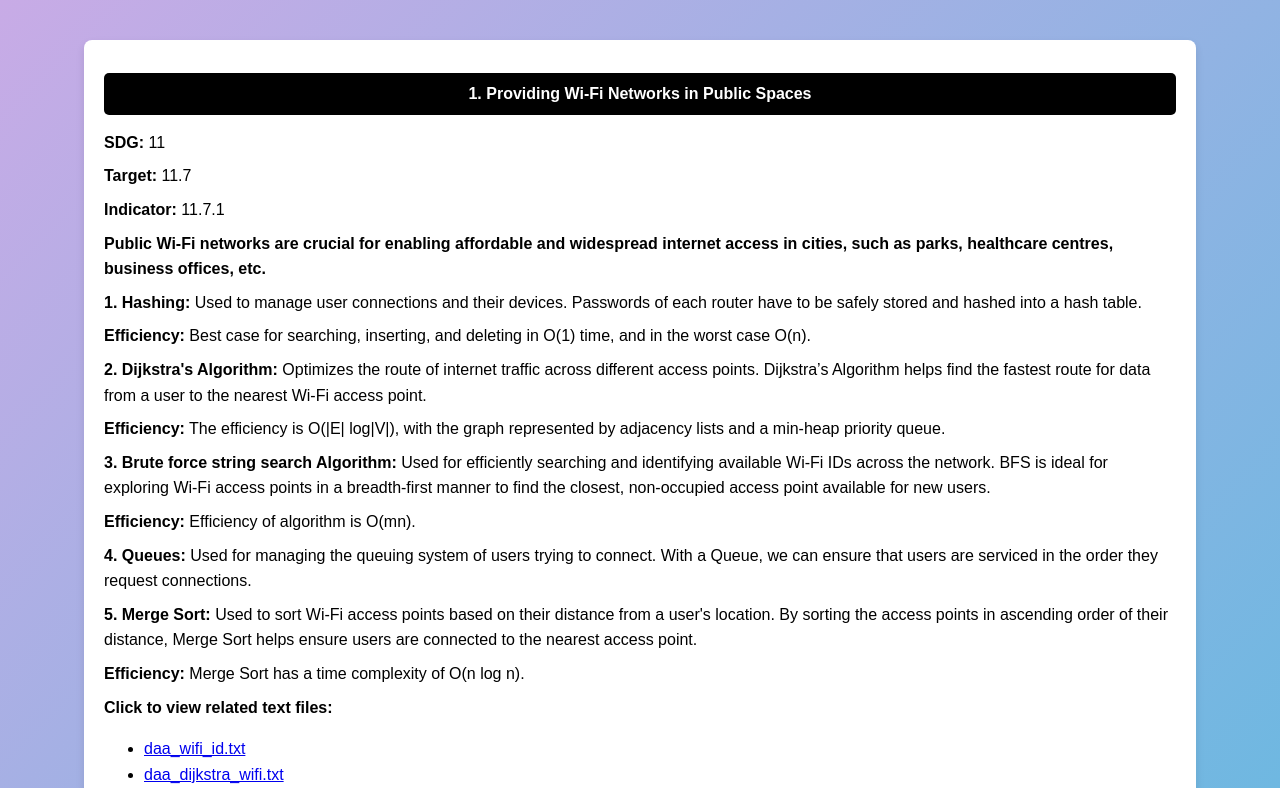
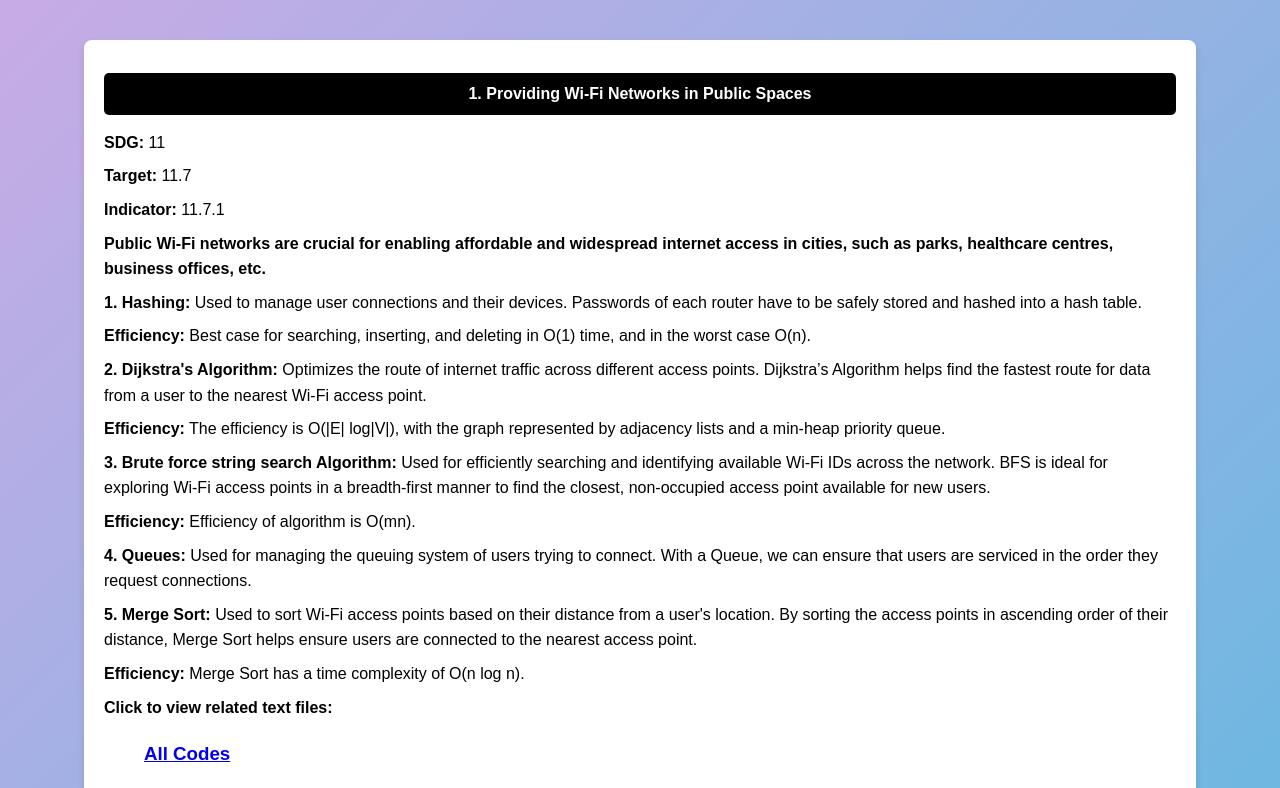
Before and after one commit to nidhibcs281/team-7, a plain HTML site: page Swetha/impl1.html in a window 1280 px wide. Shown: the top 788 px of the page. Drawn offline with Linux system fonts and the light colour scheme.

Commit message:
Update impl1.html

```diff
--- a/Swetha/impl1.html
+++ b/Swetha/impl1.html
@@ -36,6 +36,7 @@
             <!-- Adding text file links -->
             <p><strong>Click to view related text files:</strong></p>
             <ul>
+                <a href="https://docs.google.com/document/d/19na5Qwk_7rU2fE8OYl0R5X9-q7n_EYMnB_VIwseGfnk/edit?usp=sharing"><h3>All Codes</h3></a>
                 <li><a href="1.daa_wifi_id.txt" target="_blank">daa_wifi_id.txt</a></li>
                 <li><a href="2.daa_dijkstra_wifi.txt" target="_blank">daa_dijkstra_wifi.txt</a></li>
                 <li><a href="3.daa_wifi.txt" target="_blank">daa_wifi.txt</a></li>
```
